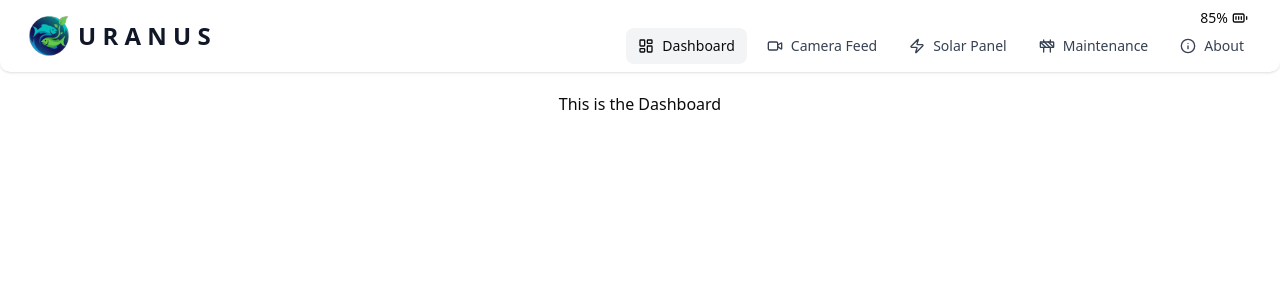
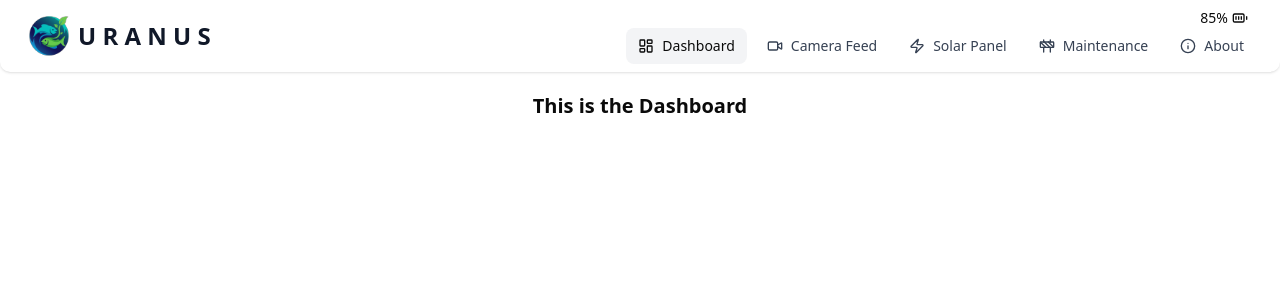
Before and after one commit to Losen2133/aquaponics, a React (Vite) app: page /dashboard in a window 1280 px wide. Shown: the top 300 px of the page. Built offline with nearby package versions, Linux system fonts and the light colour scheme; no server answers.

Commit message:
Add light level monitoring to Dashboard
Introduced a LightLevel component and supporting interfaces to display real-time light sensor data on the Dashboard via WebSocket. Refactored Dashboard page structure, updated routing, and added a LightService for fetching light data via HTTP.

```diff
--- /dev/null
+++ b/src/components/LightLevel.tsx
@@ -0,0 +1,39 @@
+interface LightLevelProps {
+  isBright: boolean;
+  value: number;     // raw analog value
+  light: number;     // calculated light % or level
+}
+
+const LightLevel = ({ isBright, value, light }: LightLevelProps) => {
+  return (
+    <div
+      className={`p-4 rounded-xl shadow-md border w-full max-w-sm
+        ${isBright ? 'bg-yellow-50 border-yellow-300' : 'bg-gray-100 border-gray-300'}
+      `}
+    >
+      <h2 className="text-lg font-semibold text-gray-800 mb-2">Light Level</h2>
+      <div className="flex items-center space-x-3 mb-1">
+        <div
+          className={`w-3 h-3 rounded-full ${
+            isBright ? 'bg-yellow-500' : 'bg-gray-600'
+          }`}
+        ></div>
+        <span
+          className={`text-md font-medium ${
+            isBright ? 'text-yellow-700' : 'text-gray-700'
+          }`}
+        >
+          {isBright ? 'Bright' : 'Dim'}
+        </span>
+      </div>
+      <p className="text-sm text-gray-600">
+        Raw Value: <span className="font-medium text-gray-800">{value}</span>
+      </p>
+      <p className="text-sm text-gray-600">
+        Light Level: <span className="font-medium text-gray-800">{light}%</span>
+      </p>
+    </div>
+  );
+};
+
+export default LightLevel;
--- /dev/null
+++ b/src/interfaces/interfaces.ts
@@ -0,0 +1,5 @@
+export interface LightLevelResponse {
+  sensor: string;
+  value: number;
+  light: number;
+}
--- a/src/main.tsx
+++ b/src/main.tsx
@@ -7,7 +7,7 @@ import {
   Navigate,
 } from 'react-router-dom';
 import App from './App';
-import Dashboard from './pages/Dashboard';
+import Dashboard from './pages/Dashboard/Dashboard';
 import Camera from './pages/Camera'
 import About from './pages/About';
 import Maintenance from './pages/Maintenance';
@@ -24,7 +24,7 @@ const router = createBrowserRouter([
       },
       {
         path: 'dashboard',
-        element: <Dashboard />
+        element: <Dashboard />,
       },
       {
         path: 'camera-feed',
--- a/src/pages/Dashboard.tsx
+++ /dev/null
@@ -1,14 +0,0 @@
-import TitleSetter from "@/components/utilities/titlesetter"
-
-const Dashboard = () => {
-    return (
-        <div className="min-h-screen font-sans antialiased">
-            <TitleSetter title="Dashboard" />
-            <main className="container mx-auto p-5 text-center">
-                <p>This is the Dashboard</p>
-            </main>
-        </div>
-    );
-}
-
-export default Dashboard
--- /dev/null
+++ b/src/pages/Dashboard/Dashboard.tsx
@@ -0,0 +1,58 @@
+import { useEffect, useState } from "react";
+import TitleSetter from "@/components/utilities/titlesetter";
+import LightLevel from "@/components/LightLevel";
+import type { LightLevelResponse } from "@/interfaces/interfaces";
+
+const Dashboard = () => {
+  const [data, setData] = useState<LightLevelResponse | null>(null);
+
+  useEffect(() => {
+    const ws = new WebSocket("ws://192.168.93.240/ws");
+
+    ws.onopen = () => {
+      console.log("WebSocket connected");
+    };
+
+    ws.onmessage = (event) => {
+      try {
+        const message: LightLevelResponse = JSON.parse(event.data);
+        // console.log("WebSocket LDR Data:", message);
+        setData(message);
+      } catch (err) {
+        // console.error("Invalid WebSocket JSON:", event.data);
+      }
+    };
+
+    ws.onerror = (err) => {
+      console.error("WebSocket error:", err);
+    };
+
+    ws.onclose = () => {
+      console.warn("WebSocket connection closed");
+    };
+
+    return () => {
+      ws.close();
+    };
+  }, []);
+
+  const isBright = data ? data.light >= 5 : false;
+
+  return (
+    <div className="min-h-screen font-sans antialiased">
+      <TitleSetter title="Dashboard" />
+      <main className="w-full h-full flex flex-col items-center justify-center p-5 text-center">
+        <p className="mb-4 text-xl font-semibold">This is the Dashboard</p>
+        {data && (
+          <LightLevel
+            isBright={isBright}
+            value={data.value}
+            light={data.light}
+          />
+        )}
+      </main>
+    </div>
+  );
+};
+
+export default Dashboard;
--- /dev/null
+++ b/src/services/LightService.ts
@@ -0,0 +1,15 @@
+import type { LightLevelResponse } from "@/interfaces/interfaces";
+
+const API_URL = 'http://192.168.93.240/ldr';
+
+const getLightLevel = async (): Promise<LightLevelResponse> => {
+  const response = await fetch(API_URL);
+  if (!response.ok) throw new Error('Failed to fetch light level');
+  return response.json();
+};
+
+const LightService = {
+  getLightLevel,
+};
+
+export default LightService;
```
